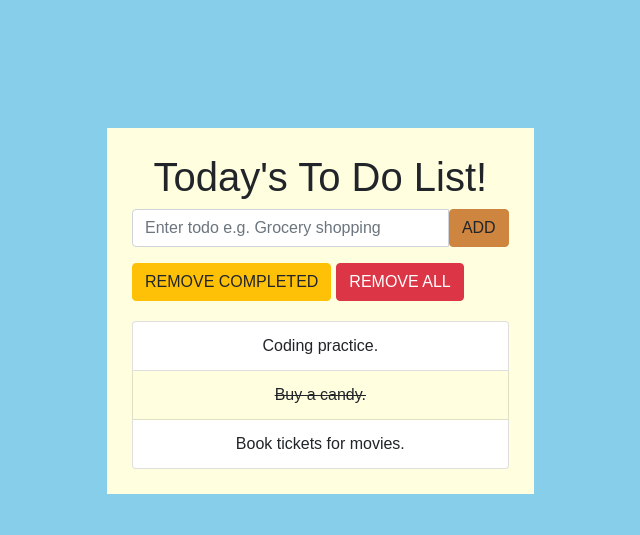
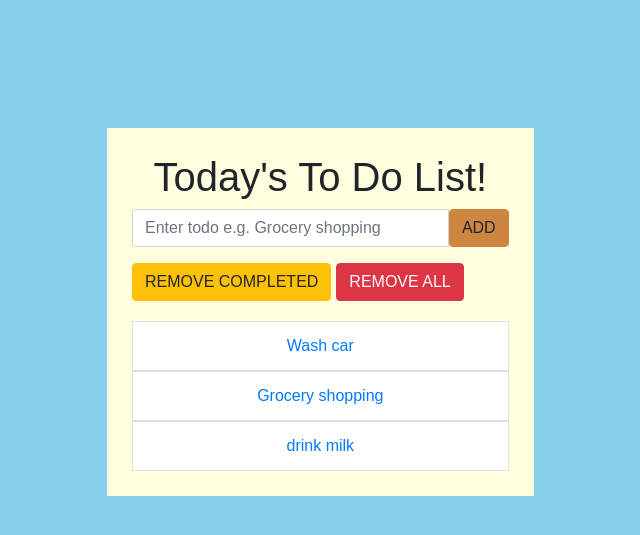
Before and after one commit to samyakmehta28/TodoApp, a Django app: page / in a window 1280 px wide; the page is wider, and only the part inside the window is pictured. Shown: the top 535 px of that part, without its empty margins (309-949 px from the left). Run offline with Django 3.2, Linux system fonts and the light colour scheme; data comes from the database, SQL or seed files in the repository; some libraries are stand-ins or nearby versions.

Commit message:
Dynamic display

```diff
--- a/todolist/templates/todolist/index.html
+++ b/todolist/templates/todolist/index.html
@@ -46,9 +46,12 @@
 					</div>
 
 					<ul class="list-group ToDoList">
-						<li class="list-group-item">Coding practice.</li>
-						<li class="list-group-item todo-completed">Buy a candy.</li>
-						<li class="list-group-item">Book tickets for movies.</li>
+                        {% for todolist in todo_items %}
+                            {% if todolist.completed %}<li class="list-group-item todo-completed">{{todolist.text}}</li>
+                            {% else %}
+                            <a href = "#"><li class="list-group-item">{{todolist.text}}</li></a>
+                            {% endif %}
+                        {% endfor %}
 					</ul>
 				</div>
 			</div>
--- a/todolist/views.py
+++ b/todolist/views.py
@@ -1,6 +1,8 @@
 from django.shortcuts import render
-
+from .models import TodoList
 # Create your views here.
 
 def index(request):
-    return render(request,'todolist/index.html')
+    todo_items = TodoList.objects.order_by('id')
+    context = {'todo_items' : todo_items}
+    return render(request,'todolist/index.html',context)
```
Also changed, not shown: todolist/static/todolist/mystyle.css (+0 -41 lines).
